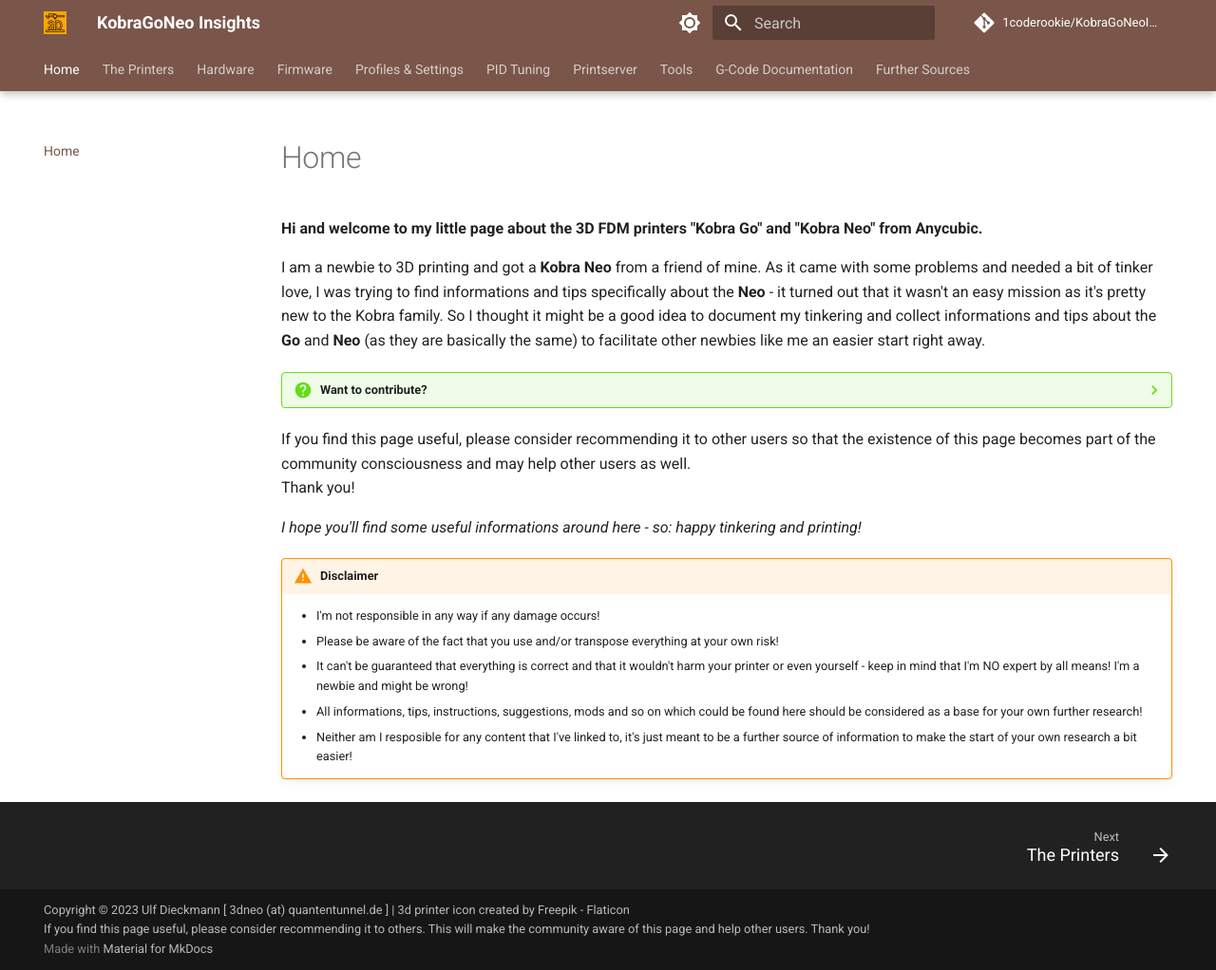
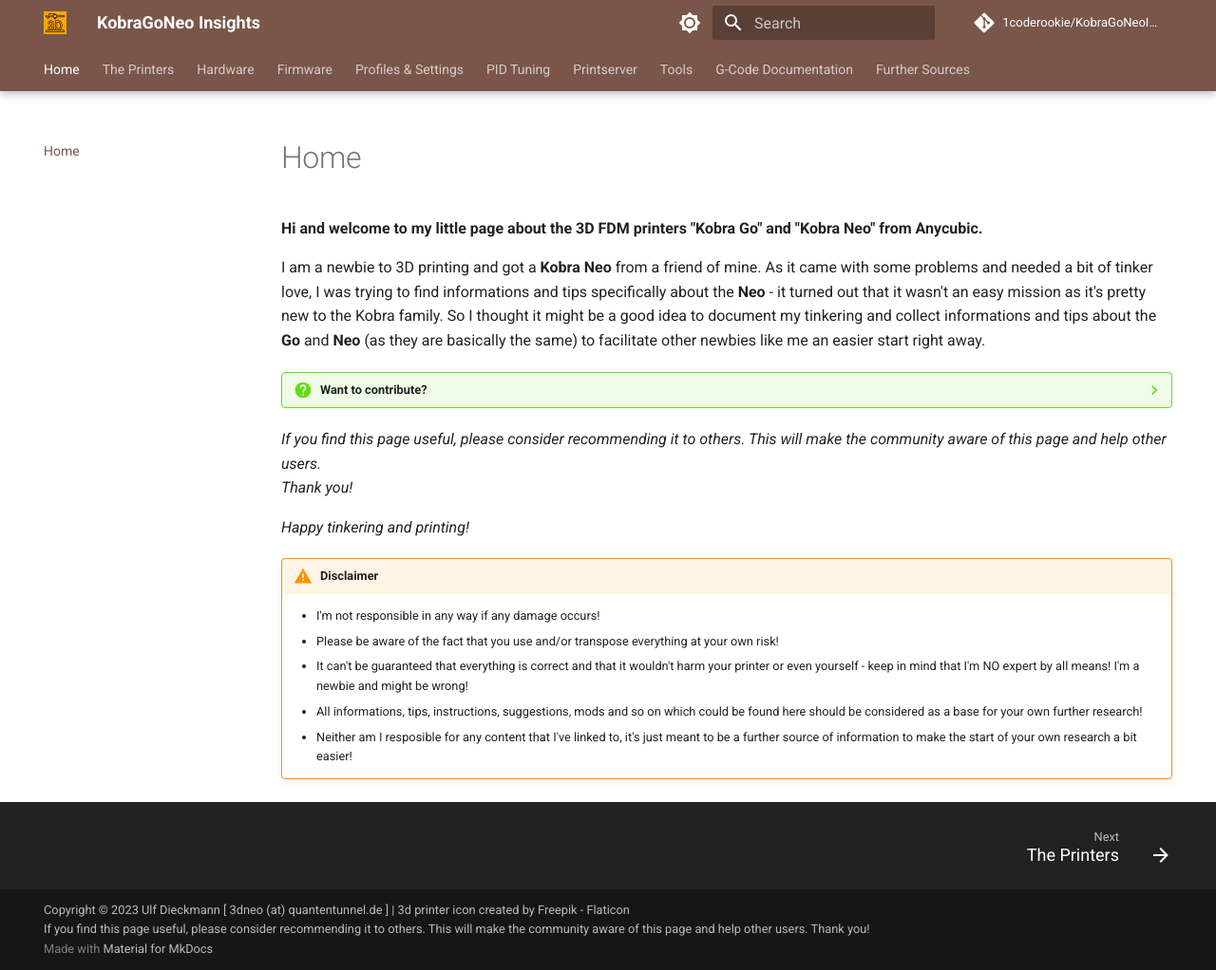
Before and after one commit to 1coderookie/KobraGoNeoInsights, an MkDocs documentation site: the page built from docs/index.md, in a window 1280 px wide and 1022 px high. Shown: the whole window at 95% size. Built offline with MkDocs 1.6.1 and Material for MkDocs 9.7.7, drawn with Linux system fonts in a browser that asks for light colours; comment, search, counter and statistics services are not loaded.

Commit message:
Update index.md

```diff
--- a/docs/index.md
+++ b/docs/index.md
@@ -8,10 +8,10 @@
 
     If you'd like to contribute - please let me know, I'd highly appreciate it.  Either if you did any mods and documentated them, have certain tips, stumbled upon useful informations across the web or want to contribute by *taking certain pictures from the* ***Go*** - anything is welcome. <br> You don't necessarily need a GitHub account for it - just send me an email to  <br> `3dneo (at) quantentunnel.de` <br> and we'll figure something out. <br> *Thank you!*
 
-If you find this page useful, please consider recommending it to other users so that the existence of this page becomes part of the community consciousness and may help other users as well.
-Thank you!
+*If you find this page useful, please consider recommending it to others. This will make the community aware of this page and help other users.*
+*Thank you!*
 
-*I hope you'll find some useful informations around here - so: happy tinkering and printing!*
+*Happy tinkering and printing!*
 
 !!! warning "Disclaimer"
 
```
